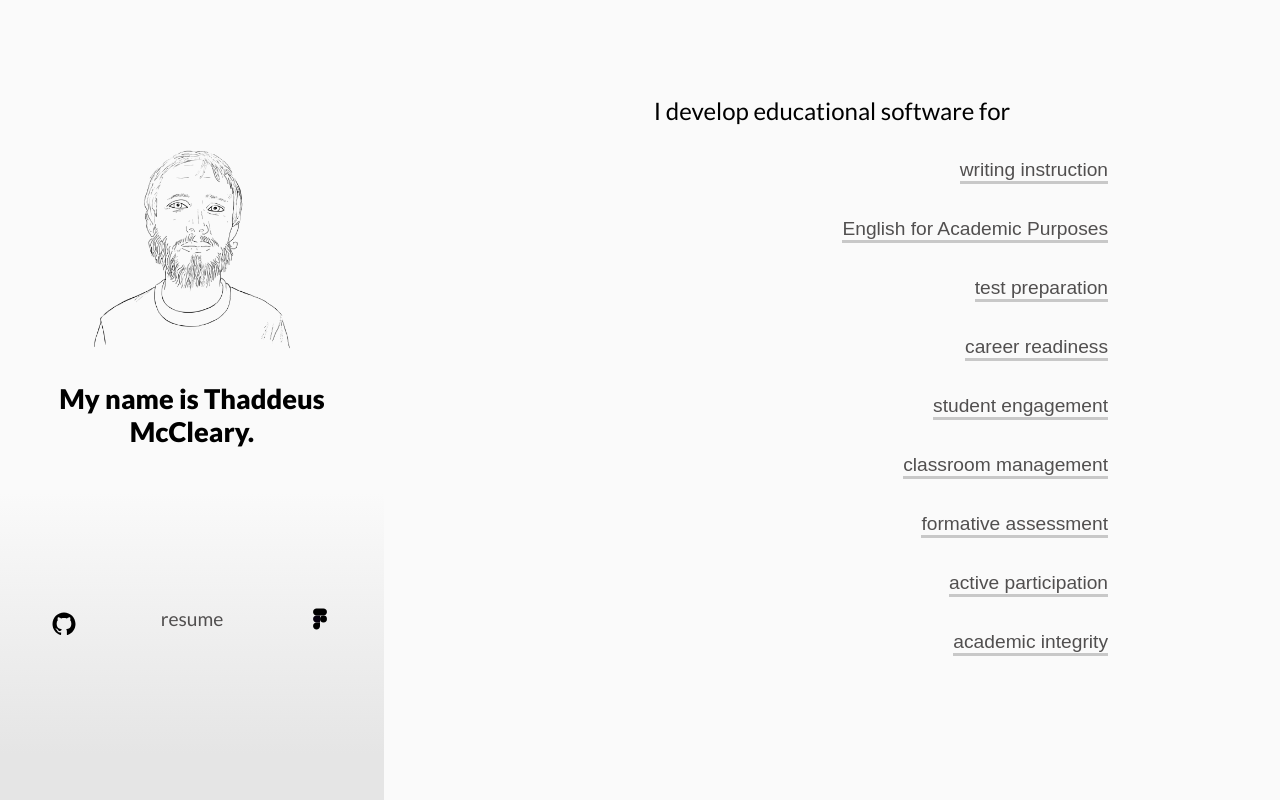
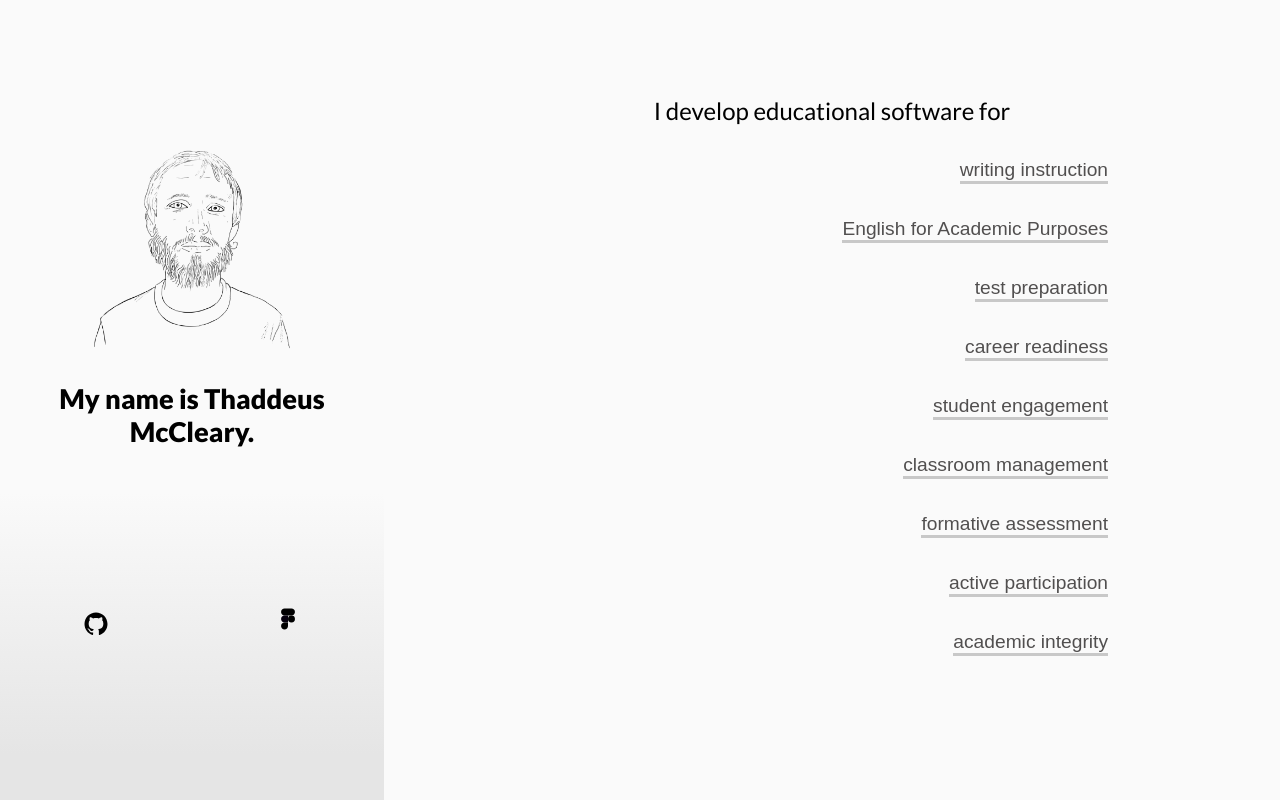
Before and after one commit to thaddeusm/portfolio, a Svelte app: page / in a window 1280 px wide. Built offline with nearby package versions, Linux system fonts and the light colour scheme.

Commit message:
Simplify footer content

```diff
--- a/src/App.svelte
+++ b/src/App.svelte
@@ -90,6 +90,7 @@
 			width: 80%;
 			display: block;
 			margin: 2rem auto;
+
 		}
 	}
 
@@ -119,7 +120,7 @@
 		grid-area: footer;
 		background: var(--gradient);
 		display: grid;
-		grid-template-columns: 1fr 1fr 1fr;
+		grid-template-columns: 1fr 1fr;
 		align-content: center;
 		text-align: center;
 	}
@@ -151,11 +152,8 @@
 		<Router {routes} on:routeLoaded={scrollTop} />
 	</main>
 	<footer>
-		<a href="https://github.com/thaddeusm" target="_blank" class="simple-button">
+		<a href="https://github.com/thaddeusm/portfolio" target="_blank" class="simple-button">
 			<Github width={'1.5rem'} height={'1.5rem'} />
-		</a>
-		<a href="/resume.pdf" target="_blank" class="simple-button">
-			resume
 		</a>
 		<a href="https://www.figma.com/file/dilN7BoMfOA2SQ8xMtRuhg/Portfolio?node-id=0%3A1/" target="_blank" class="simple-button">
 			<Figma width={'1.5rem'} height={'1.5rem'} />
```
Also changed, not shown: 1 other file (tests, documents, lock files or other folders).
